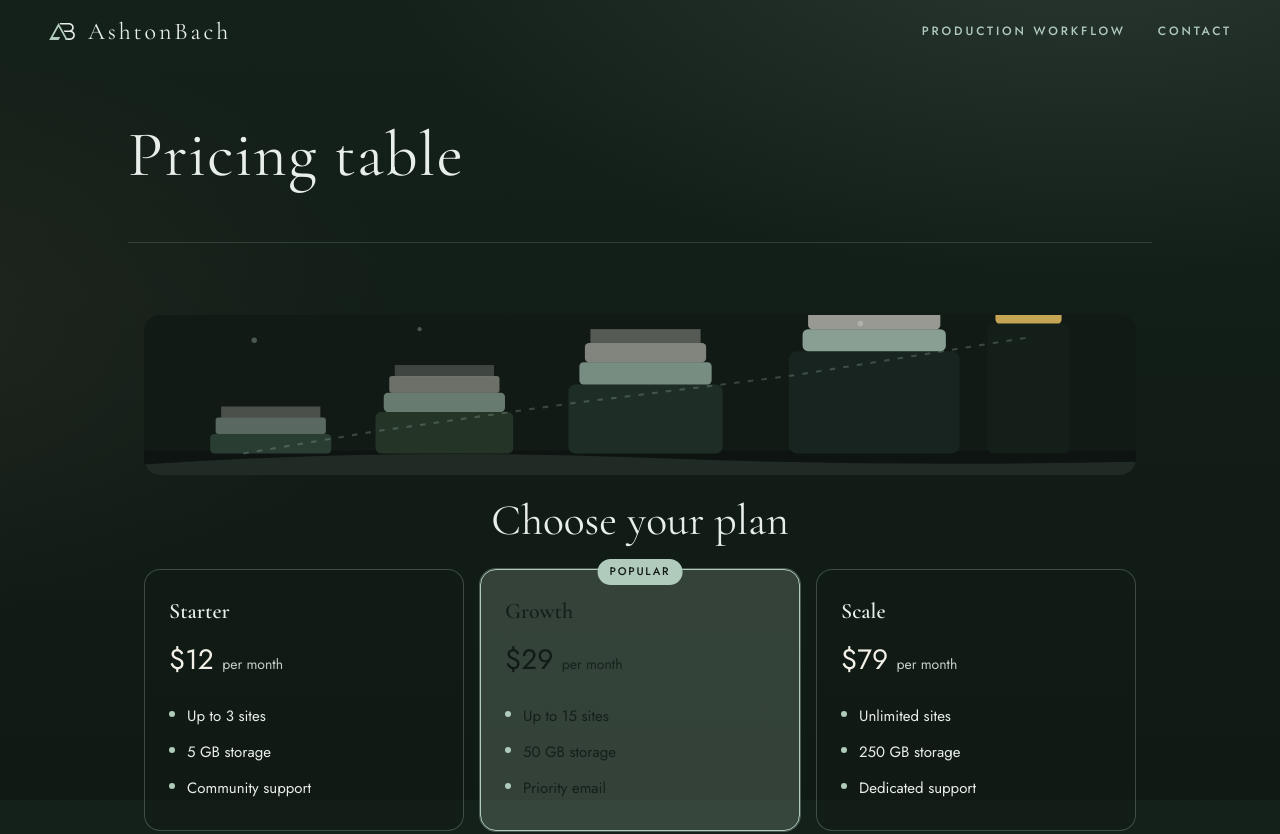
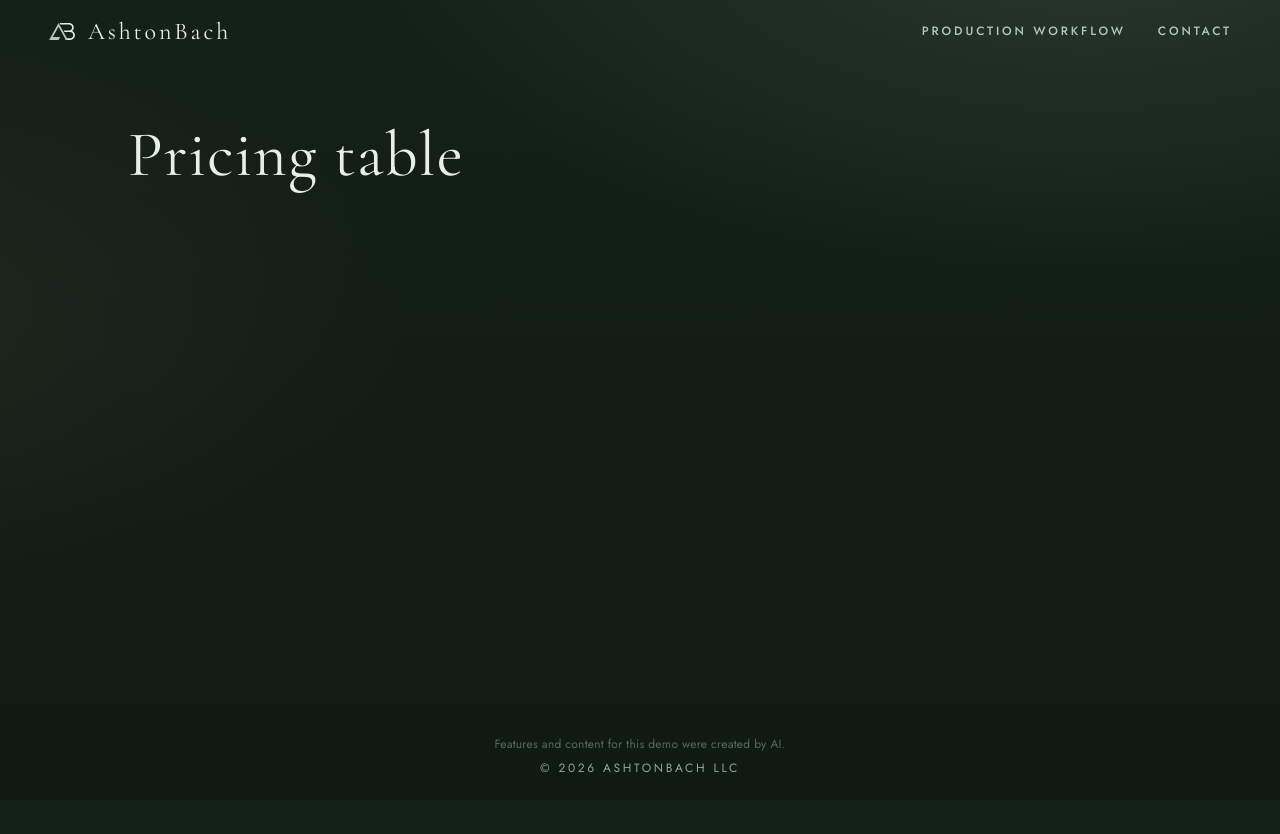
Before and after one commit to ashtonbach/agent-showcase, a Next.js app: page / in a window 1280 px wide. Shown: the top 834 px of the page. After the commit the page ends 800 px from the top, so only its background shows below. Built offline with nearby package versions, Linux system fonts and the light colour scheme.

Commit message:
Base: lab slot empty, from main 6c3e2ba (Author: Alder)

```diff
--- a/app/lab/pricing-table/index.tsx
+++ /dev/null
@@ -1,93 +0,0 @@
-"use client";
-import { useState, useEffect, useRef } from "react";
-
-/* Example plan prices — illustrative showcase data, not live pricing */
-const TIERS = [
-  { name: "Starter", price: 12, bullets: ["Up to 3 sites", "5 GB storage", "Community support"] },
-  {
-    name: "Growth",
-    price: 29,
-    bullets: ["Up to 15 sites", "50 GB storage", "Priority email"],
-    best: true,
-  },
-  { name: "Scale", price: 79, bullets: ["Unlimited sites", "250 GB storage", "Dedicated support"] },
-];
-
-const css = `
-.lab-wrap { width: min(960px, 100%); margin: 8px auto 56px; padding: 0 16px; box-sizing: border-box; }
-.lab-header-art { display: block; width: 100%; aspect-ratio: 9 / 2; border-radius: 16px; object-fit: cover; margin-bottom: 20px; }
-.lab-header-fb { display: block; width: 100%; aspect-ratio: 9 / 2; border-radius: 16px; margin-bottom: 20px; background: rgba(176, 203, 188, 0.12); border: 1px solid rgba(176, 203, 188, 0.28); }
-.lab-title { font-family: var(--serif); font-weight: 400; font-size: 30px; line-height: 1.15; color: var(--mist); margin: 0 0 28px; text-align: center; }
-.lab-grid { list-style: none; margin: 0; padding: 0; display: grid; grid-template-columns: repeat(3, 1fr); gap: 16px; }
-@media (max-width: 760px) { .lab-grid { grid-template-columns: 1fr; max-width: min(720px, 100%); margin: 0 auto; } }
-.lab-card { position: relative; border: 1px solid rgba(176, 203, 188, 0.28); border-radius: 16px; padding: 24px; background: rgba(18, 26, 22, 0.35); color: #F2EFE6; }
-.lab-card[data-best="true"] { border-color: var(--sage); background: rgba(176, 203, 188, 0.22); box-shadow: 0 0 0 1px rgba(176, 203, 188, 0.35); color: #121A16; }
-.lab-card[data-best="true"] .lab-plan { color: #14201A; }
-.lab-card[data-best="true"] .lab-price { color: #121A16; }
-.lab-card[data-best="true"] .lab-price span { color: #14201A; opacity: 0.9; }
-.lab-card[data-best="true"] .lab-feats li { color: #14201A; }
-.lab-badge { position: absolute; top: -11px; left: 50%; transform: translateX(-50%); font-family: var(--sans); font-weight: 500; font-size: 11px; letter-spacing: 0.16em; text-transform: uppercase; background: var(--sage); color: #121A16; padding: 4px 12px; border-radius: 999px; }
-.lab-plan { font-family: var(--serif); font-size: 22px; margin: 0 0 8px; color: var(--mist); }
-.lab-price { font-size: 28px; margin: 0 0 16px; color: #F2EFE6; }
-.lab-price span { font-size: 14px; font-weight: 400; color: #E8EEE9; opacity: 0.85; }
-.lab-feats { margin: 0; padding: 0; list-style: none; }
-.lab-feats li { padding: 6px 0 6px 18px; position: relative; font-size: 15px; color: #E8EEE9; }
-.lab-feats li::before { content: ""; position: absolute; left: 0; top: 13px; width: 6px; height: 6px; border-radius: 50%; background: var(--sage); }
-.lab-note { margin: 28px 0 0; text-align: center; font-size: 14px; color: #E8EEE9; opacity: 0.8; }
-@media (prefers-reduced-motion: reduce) { .lab-card { transition: none; } }
-`;
-
-function HeaderArt() {
-  const ref = useRef<HTMLImageElement>(null);
-  const [useFallback, setUseFallback] = useState(false);
-
-  useEffect(() => {
-    const el = ref.current;
-    if (!el || useFallback) return;
-    if (el.complete && el.naturalWidth === 0) setUseFallback(true);
-  }, [useFallback]);
-
-  if (useFallback) return <span className="lab-header-fb" data-art="fallback" aria-hidden="true" />;
-  return (
-    <img
-      ref={ref}
-      className="lab-header-art"
-      data-art="image"
-      src="/lab/pricing-table/header.svg"
-      width={720}
-      height={160}
-      alt=""
-      onError={() => setUseFallback(true)}
-    />
-  );
-}
-
-export default function Lab() {
-  const titleId = "lab-pricing-title";
-  return (
-    <section className="lab-wrap" data-lab="pricing-table" aria-labelledby={titleId}>
-      <style>{css}</style>
-      <HeaderArt />
-      <h2 id={titleId} className="lab-title">Choose your plan</h2>
-      <ul className="lab-grid">
-        {TIERS.map((t) => (
-          <li
-            key={t.name}
-            className="lab-card"
-            {...(t.best ? { "data-best": "true" } : {})}
-          >
-            {t.best ? <span className="lab-badge">Popular</span> : null}
-            <h3 className="lab-plan">{t.name}</h3>
-            <p className="lab-price">${t.price} <span>per month</span></p>
-            <ul className="lab-feats">
-              {t.bullets.map((b) => (
-                <li key={b}>{b}</li>
-              ))}
-            </ul>
-          </li>
-        ))}
-      </ul>
-      <p className="lab-note">Example data: these plans are illustrative; the showcase sells nothing.</p>
-    </section>
-  );
-}
--- a/app/page.tsx
+++ b/app/page.tsx
@@ -1,4 +1,3 @@
-import Lab from "./lab/pricing-table";
 import { readDemoKey, demoTitle } from "./demo-name";
 const demoKey = readDemoKey();
 const demoName = demoTitle();
@@ -6,7 +5,7 @@ export default function Page() {
   return (
     <div className="page-stack">
       <h1 className="demo-title" data-i18n={demoKey}>{demoName}</h1>
-      <Lab /> {/* lab:slot */}
+      {/* lab:slot */}
     </div>
   );
 }
```
Also changed, not shown: public/lab/pricing-table/header.svg (deleted).
